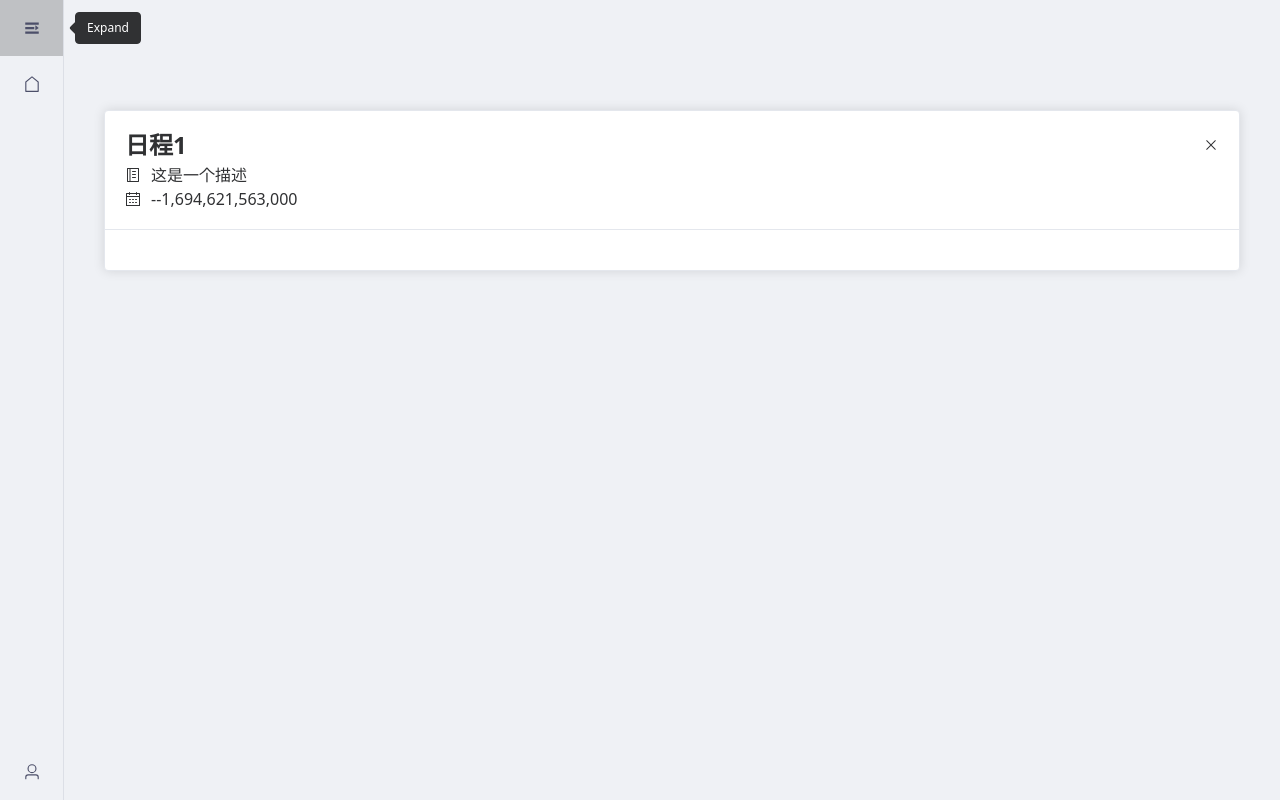
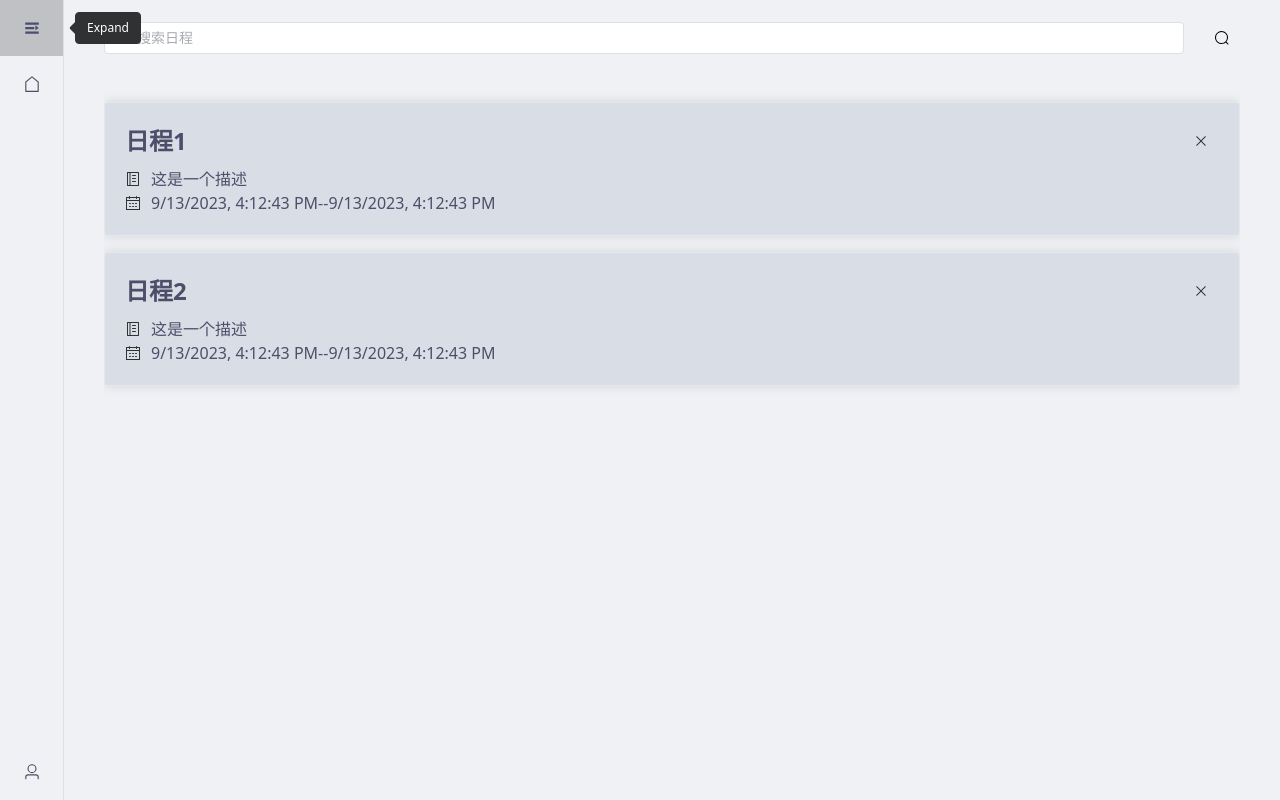
Before and after one commit to luxingzhi27/ToDo, a Vue app: page / in a window 1280 px wide. Built offline with nearby package versions, Linux system fonts and the light colour scheme.

Commit message:
搜索框

```diff
--- a/components.d.ts
+++ b/components.d.ts
@@ -12,9 +12,12 @@ declare module 'vue' {
     ElContainer: typeof import('element-plus/es')['ElContainer']
     ElHeader: typeof import('element-plus/es')['ElHeader']
     ElIcon: typeof import('element-plus/es')['ElIcon']
+    ElInput: typeof import('element-plus/es')['ElInput']
     ElMain: typeof import('element-plus/es')['ElMain']
     ElMenu: typeof import('element-plus/es')['ElMenu']
     ElMenuItem: typeof import('element-plus/es')['ElMenuItem']
+    ElScrollbar: typeof import('element-plus/es')['ElScrollbar']
+    HeaderBar: typeof import('./src/components/HeaderBar.vue')['default']
     MainMenu: typeof import('./src/components/MainMenu.vue')['default']
     MainPage: typeof import('./src/components/MainPage.vue')['default']
     RouterLink: typeof import('vue-router')['RouterLink']
--- a/src/App.vue
+++ b/src/App.vue
@@ -1,12 +1,14 @@
 <script setup lang="ts">
 import MainMenu from './components/MainMenu.vue';
+import HeaderBar from './components/HeaderBar.vue';
 </script>
 
 <template>
   <el-container style="height: 100vh">
     <MainMenu/>
     <el-container style="background-color: #eff1f5">
-      <el-header>
+      <el-header style="height: fit-content;">
+        <HeaderBar/>
       </el-header>
       <el-main>
         <RouterView/>
--- a/src/components/DailyCard.vue
+++ b/src/components/DailyCard.vue
@@ -11,10 +11,19 @@ schedules.value.push(new Schedule({
   date:Date.now().toLocaleString(),
   endDate:Date.now().toLocaleString(),
 }))
+
+schedules.value.push(new Schedule({
+  name: "日程2",
+  description: "这是一个描述",
+  date:Date.now().toLocaleString(),
+  endDate:Date.now().toLocaleString(),
+}))
 </script>
 
 <template>
-  <div class="flex-col justify-center">
-    <ScheduleCard v-for="(schedule,index) in schedules" :schedule="schedule" :key="index" class="my-2.5"/>
-  </div>
+  <el-scrollbar class="scrollbar" wrap-class="flex-col justify-center">
+    <div class="flex-col justify-center">
+      <ScheduleCard v-for="(schedule,index) in schedules" :schedule="schedule" :key="index" class="my-4"/>
+    </div>
+  </el-scrollbar>
 </template>
--- /dev/null
+++ b/src/components/HeaderBar.vue
@@ -0,0 +1,44 @@
+<script setup lang="ts">
+import {ref} from 'vue'
+const searchText=ref('')
+
+const handleSearch=()=>{
+  console.log(searchText.value)
+}
+
+</script>
+
+<template>
+  <div class="flex mt-5 mx-5 justify-between header-bar">
+    <el-input v-model="searchText" placeholder="搜索日程" class="mr-5">
+        <template #prefix>
+          <el-icon class="el-input__icon"><search /></el-icon>
+        </template>
+    </el-input>
+    <div class="search-button p-2.5 flex" @click="handleSearch">
+      <el-icon><search /></el-icon>
+    </div>
+  </div>
+</template>
+
+<style scoped>
+.header-bar{
+  align-items: center;
+}
+
+.search-button{
+  cursor: pointer;
+  transition: background-color 0.3s ease-in-out;
+  border-radius: 20%;
+  justify-content: center;
+  align-items: center;
+}
+
+.search-button:hover{
+  background-color:rgb(114, 135, 253, 0.2);
+  border-radius: 20%;
+  justify-content: center;
+  align-items: center;
+}
+
+</style>
--- a/src/components/MainPage.vue
+++ b/src/components/MainPage.vue
@@ -3,7 +3,7 @@ import DailyCard from './DailyCard.vue';
 </script>
 
 <template>
-  <div class="m-2.5 p-2.5">
+  <div class="mt-2.5 mx-5">
     <DailyCard />
   </div>
 </template>
--- a/src/components/ScheduleCard.vue
+++ b/src/components/ScheduleCard.vue
@@ -13,30 +13,43 @@ defineProps({
 </script>
 
 <template>
-  <el-card>
-    <template #header>
-      <div class="card-header mb-0.5">
-        <span class="text-2xl font-bold">{{ schedule.name }}</span>
-        <el-icon class="card-close-button"><Close/></el-icon>
+  <el-card class="card">
+    <div class="card-header mb-2">
+      <span class="text-2xl font-bold card-item-text">{{ schedule.name }}</span>
+      <div class="card-close-button p-2.5 flex">
+        <el-icon><Close/></el-icon>
+      </div>
     </div>
     <div class="flex-col justify-center">
       <div class="card-item">
         <el-icon><Memo /></el-icon>
-          <p class="mx-2.5">{{ schedule.description }}</p>
+        <p class="mx-2.5 card-item-text">{{ schedule.description }}</p>
       </div>
       <div class="card-item">
         <el-icon><Calendar /></el-icon>
-          <p class="mx-2.5">{{ schedule.date }}--{{ schedule.endDate }}</p>
+        <p class="mx-2.5 card-item-text">{{ new Date().toLocaleString() }}--{{ new Date().toLocaleString() }}</p>
       </div>
     </div>
-    </template>
   </el-card>
 </template>
 
 <style scoped>
+
+.card:hover{
+  cursor: pointer;
+  transform: scale(1.02);
+}
+
+.card{
+  background-color:rgb(204, 208, 218,0.6);
+}
+
 .card-close-button {
   cursor: pointer;
   transition: background-color 0.3s ease-in-out;
+  border-radius: 20%;
+  justify-content: center;
+  align-items: center;
 }
 
 .card-header{
@@ -48,10 +61,16 @@ defineProps({
 .card-close-button:hover {
   background-color:rgb(114, 135, 253, 0.2);
   border-radius: 20%;
+  justify-content: center;
+  align-items: center;
 }
 
 .card-item{
   display: flex;
   align-items: center;
 }
+
+.card-item-text{
+  color: rgb(76, 79, 105);
+}
 </style>
```
Lines whose indentation alone changed are shown as unchanged.
